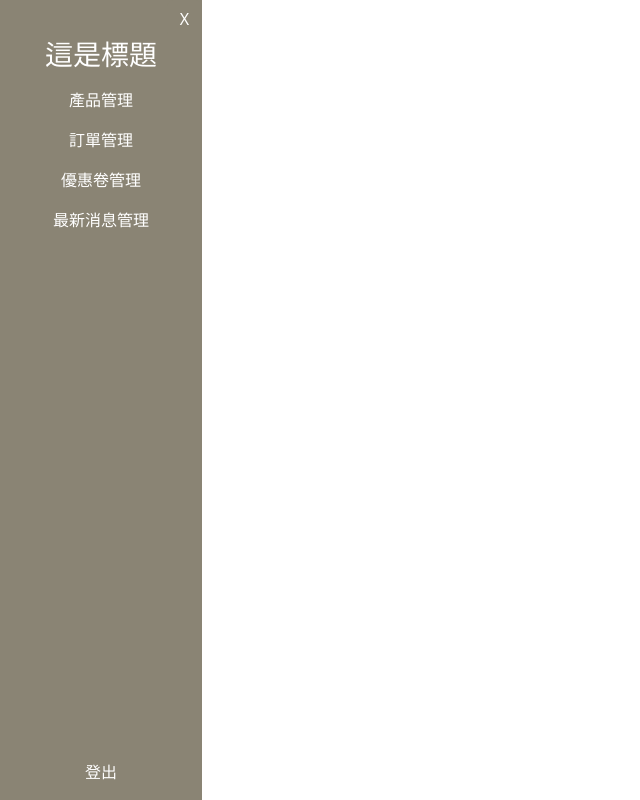
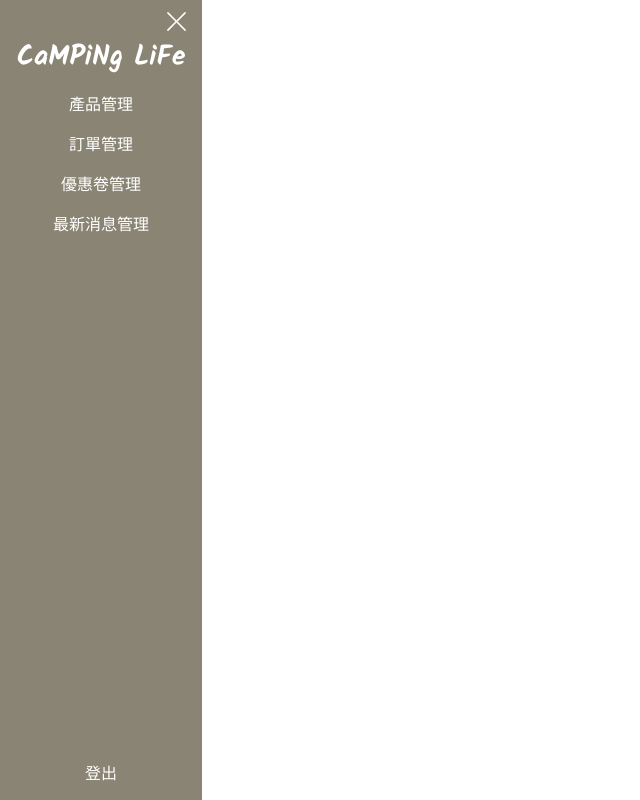
Before and after one commit to Royen0506/vue-final, a Vue app: page /#/dashboard in a window 1280 px wide. Shown: the whole page, without its empty margins (0-640 px from the left). Built offline with nearby package versions, Linux system fonts and the light colour scheme.

Commit message:
新增網站標題及字體

```diff
--- a/index.html
+++ b/index.html
@@ -1,13 +1,21 @@
 <!DOCTYPE html>
 <html lang="en">
+
 <head>
   <meta charset="UTF-8" />
   <link rel="icon" type="image/svg+xml" href="/vite.svg" />
   <meta name="viewport" content="width=device-width, initial-scale=1.0" />
+  <link rel="preconnect" href="https://fonts.googleapis.com">
+  <link rel="preconnect" href="https://fonts.gstatic.com" crossorigin>
+  <link
+    href="https://fonts.googleapis.com/css2?family=Kalam:wght@300;400;700&family=Noto+Sans+TC:wght@100..900&display=swap"
+    rel="stylesheet">
   <title>六角學院 Vite 樣板</title>
 </head>
+
 <body>
   <div id="app"></div>
   <script type="module" src="/src/main.js"></script>
 </body>
+
 </html>
--- a/src/assets/all.scss
+++ b/src/assets/all.scss
@@ -3,3 +3,4 @@
 @import "bootstrap/scss/bootstrap";
 
 //components
+@import"./utilities/title-fonts"
--- a/src/assets/helpers/_variables.scss
+++ b/src/assets/helpers/_variables.scss
@@ -587,19 +587,21 @@ $aspect-ratios: (
 
 // scss-docs-start font-variables
 // stylelint-disable value-keyword-case
-$font-family-sans-serif: system-ui,
-    -apple-system,
-    "Segoe UI",
-    Roboto,
-    "Helvetica Neue",
-    "Noto Sans",
-    "Liberation Sans",
-    Arial,
-    sans-serif,
-    "Apple Color Emoji",
-    "Segoe UI Emoji",
-    "Segoe UI Symbol",
-    "Noto Color Emoji" !default;
+$font-family-sans-serif: "Noto Sans TC",
+    sans-serif;
+//system-ui,
+//     -apple-system,
+//     "Segoe UI",
+//     Roboto,
+//     "Helvetica Neue",
+//     "Noto Sans",
+//     "Liberation Sans",
+//     Arial,
+//     sans-serif,
+//     "Apple Color Emoji",
+//     "Segoe UI Emoji",
+//     "Segoe UI Symbol",
+//     "Noto Color Emoji" !default; custom
 $font-family-monospace: SFMono-Regular,
     Menlo,
     Monaco,
--- /dev/null
+++ b/src/assets/utilities/_title-fonts.scss
@@ -0,0 +1,5 @@
+.kalam-bold {
+    font-family: "Kalam", cursive;
+    font-weight: 700;
+    font-style: normal;
+}
--- a/src/views/Dashboard/AdminCoupons.vue
+++ b/src/views/Dashboard/AdminCoupons.vue
@@ -1,3 +1,3 @@
 <template>
-  <div class="h3 text-center mb-0">這是優惠卷頁面</div>
+  <div class="h3 text-center mb-0">優惠卷管理</div>
 </template>
--- a/src/views/Dashboard/AdminNews.vue
+++ b/src/views/Dashboard/AdminNews.vue
@@ -1,3 +1,3 @@
 <template>
-  <div class="h3 text-center mb-0">這是最新消息頁面</div>
+  <div class="h3 text-center mb-0">最新消息管理</div>
 </template>
--- a/src/views/Dashboard/AdminOrders.vue
+++ b/src/views/Dashboard/AdminOrders.vue
@@ -1,3 +1,3 @@
 <template>
-  <div class="h3 text-center mb-0">這是訂單頁面</div>
+  <div class="h3 text-center mb-0">訂單管理</div>
 </template>
--- a/src/views/Dashboard/AdminProducts.vue
+++ b/src/views/Dashboard/AdminProducts.vue
@@ -1,5 +1,5 @@
 <template>
-  <div class="h3 mb-0 text-center">這是產品列表</div>
+  <div class="h3 mb-0 text-center">產品管理</div>
   <div class="container">
     <div class="row">
       <p class="text-center">
--- a/src/views/Dashboard/AdminView.vue
+++ b/src/views/Dashboard/AdminView.vue
@@ -9,44 +9,56 @@
       >
         <button
           @click="isShowSideBar = false"
-          class="btn btn-primary text-white align-self-end"
+          class="btn btn-primary text-white align-self-end rounded-0"
         >
-          X
+          <svg
+            xmlns="http://www.w3.org/2000/svg"
+            width="25"
+            height="25"
+            fill="currentColor"
+            class="bi bi-x-lg"
+            viewBox="0 0 16 16"
+          >
+            <path
+              d="M2.146 2.854a.5.5 0 1 1 .708-.708L8 7.293l5.146-5.147a.5.5 0 0 1 .708.708L8.707 8l5.147 5.146a.5.5 0 0 1-.708.708L8 8.707l-5.146 5.147a.5.5 0 0 1-.708-.708L7.293 8z"
+            />
+          </svg>
         </button>
-        <div class="h3 text-white">這是標題</div>
+        <div class="h3 text-white text-nowrap kalam-bold">CaMPiNg LiFe</div>
         <router-link
           to="/dashboard/products"
-          class="my-2 text-white link-underline link-underline-opacity-0"
+          class="my-2 text-white link-underline link-underline-opacity-0 px-4"
           >產品管理</router-link
         >
         <router-link
           to="/dashboard/orders"
-          class="my-2 text-white link-underline link-underline-opacity-0"
+          class="my-2 text-white link-underline link-underline-opacity-0 px-4"
           >訂單管理</router-link
         >
         <router-link
           to="/dashboard/coupons"
-          class="my-2 text-white link-underline link-underline-opacity-0"
+          class="my-2 text-white link-underline link-underline-opacity-0 px-4"
           >優惠卷管理</router-link
         >
         <router-link
           to="/dashboard/news"
-          class="my-2 text-white link-underline link-underline-opacity-0"
+          class="my-2 text-white link-underline link-underline-opacity-0 px-4"
           >最新消息管理</router-link
         >
-        <a class="text-white link-underline link-underline-opacity-0 mt-auto"
+        <a
+          class="text-white link-underline link-underline-opacity-0 px-4 mt-auto"
           >登出</a
         >
       </aside>
       <div v-else>
         <button
-          class="btn btn-primary text-white rounded-bottom-4 rounded-top-0 rounded-start-0"
+          class="btn btn-primary text-white rounded-bottom-3 rounded-top-0 rounded-start-0"
           @click="isShowSideBar = true"
         >
           <svg
             xmlns="http://www.w3.org/2000/svg"
-            width="16"
-            height="16"
+            width="25"
+            height="25"
             fill="currentColor"
             class="bi bi-list"
             viewBox="0 0 16 16"
```
Lines whose indentation alone changed are shown as unchanged.
